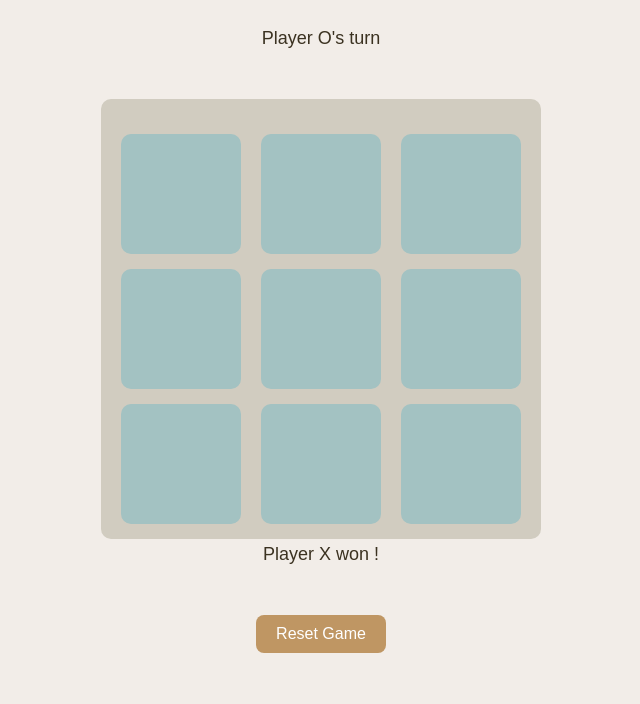
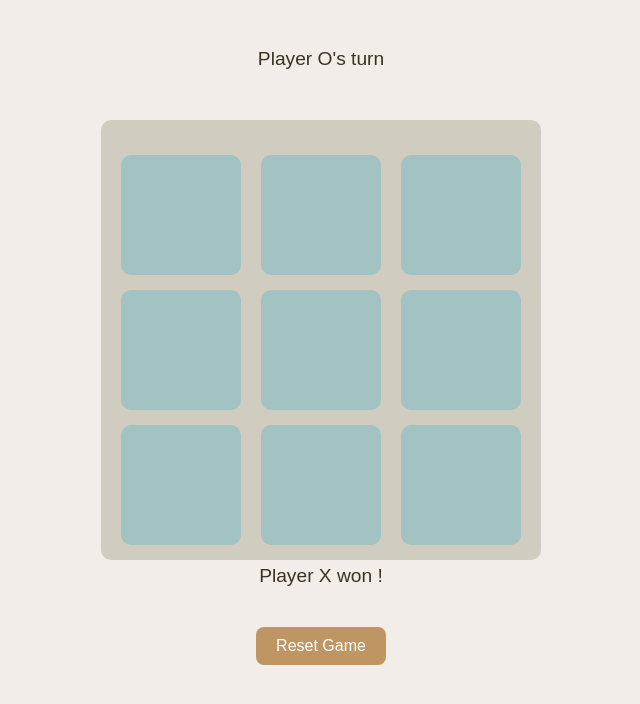
Before and after one commit to notRiyad/TTT, a plain HTML site: page index.html in a window 1280 px wide. Shown: the whole page, without its empty margins (319-959 px from the left). Drawn offline with Linux system fonts and the light colour scheme.

Commit message:
feat(add): changed the family font

```diff
--- a/styles.css
+++ b/styles.css
@@ -50,9 +50,10 @@ body {
 
 .playerTurn,
 .winning-txt {
-  font-size: large;
+  margin-top: 20px;
+  font-size: larger;
   font-style: bold;
-  margin-bottom: 10px;
+  font-family: fantasy;
 }
 
 .winning-txt {
```
